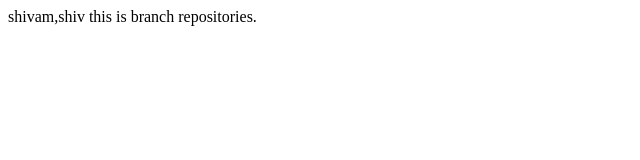
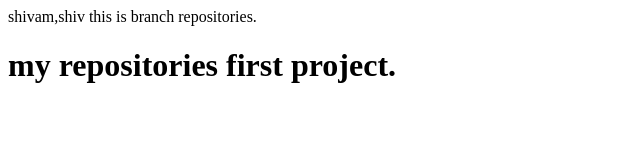
Before and after one commit to shivam4842/demo-branches, a plain HTML site: page index.html in a window 1280 px wide. Shown: the whole page, without its empty margins (0-640 px from the left). Drawn offline with Linux system fonts and the light colour scheme.

Commit message:
document46

```diff
--- a/index.html
+++ b/index.html
@@ -9,6 +9,7 @@
 <body>
     shivam,shiv
     this is branch repositories.
+    <h1>my repositories first project.</h1>
 
 </body>
 </html>
```
